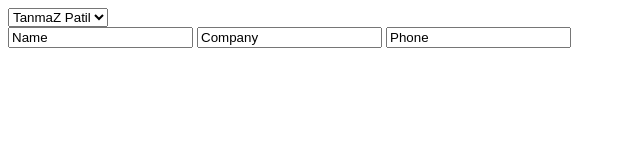
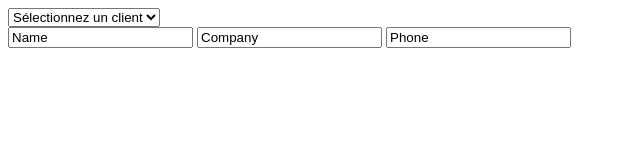
Before and after one commit to Patrick31000/Challenge-Number-One, a plain HTML site: page index.html in a window 1280 px wide. Shown: the whole page, without its empty margins (0-640 px from the left). Drawn offline with nearby package versions, Linux system fonts and the light colour scheme.

Commit message:
Second Commit Final

```diff
--- a/index.html
+++ b/index.html
@@ -19,6 +19,7 @@
 
 
     <select name="Personnage" id="dropdown" class="custom-dropdown__select custom-dropdown__select--white">
+        <option>Sélectionnez un client</option>
 
 
 
```
